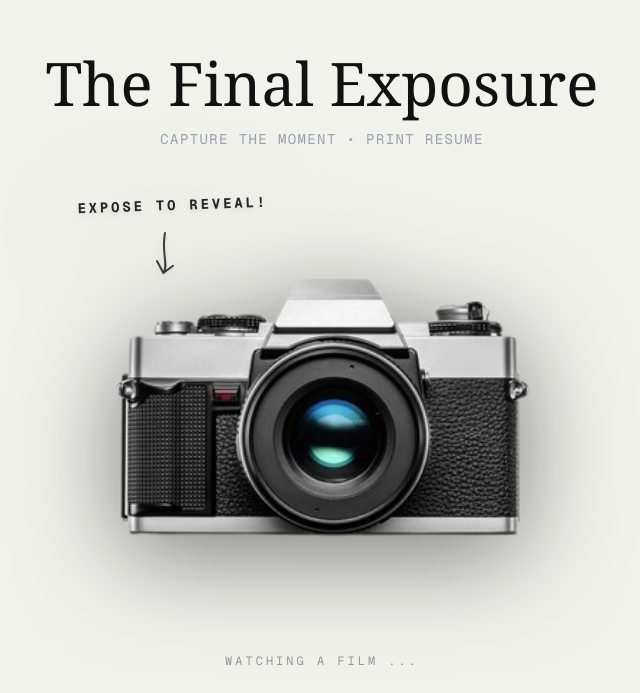
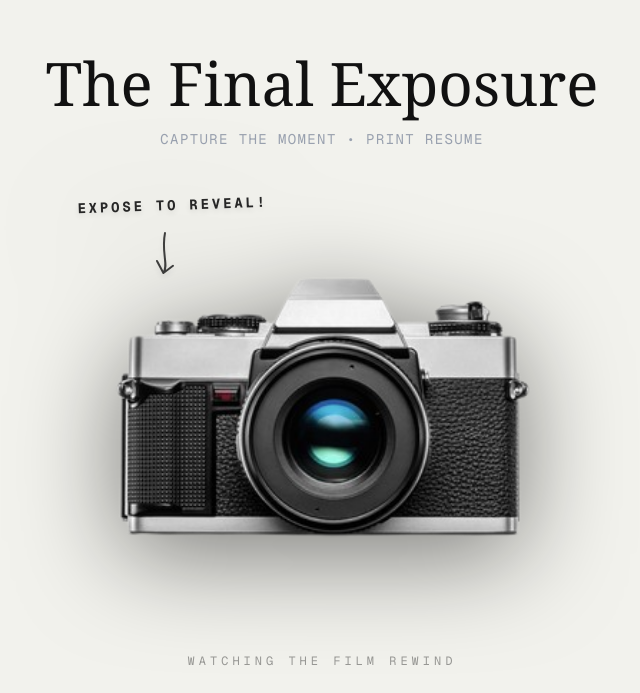
Before and after one commit to wwaiyyee/wwaiyyee, a Next.js app: page / in a window 1280 px wide. Shown: the part 5646-6339 px from the top of the page, without its empty margins (318-958 px from the left). Built offline with nearby package versions, Linux system fonts and the light colour scheme.

Commit message:
feat: back-to-top click shows 'let's go back to the first frame!' before scrolling

```diff
--- a/components/HomeView.tsx
+++ b/components/HomeView.tsx
@@ -30,6 +30,7 @@ export function HomeView({ onSelectProject }: { onSelectProject: (p: any) => voi
     const [isSnapping, setIsSnapping] = useState(false);
     const [photoPrinted, setPhotoPrinted] = useState(false);
     const [isResumeModalOpen, setIsResumeModalOpen] = useState(false);
+    const [isRewinding, setIsRewinding] = useState(false);
 
     const handleSnapPhoto = () => {
         if (photoPrinted) return;
@@ -587,11 +588,18 @@ export function HomeView({ onSelectProject }: { onSelectProject: (p: any) => voi
 
                 {/* Back to Top */}
                 <button
-                    onClick={() => window.scrollTo({ top: 0, behavior: 'smooth' })}
-                    className="group relative z-20 mt-6 mb-2 font-mono text-xs tracking-[0.25em] uppercase text-[#111]/40 hover:text-[#111]/80 transition-colors duration-300 cursor-pointer"
+                    onClick={() => {
+                        if (isRewinding) return;
+                        setIsRewinding(true);
+                        setTimeout(() => {
+                            window.scrollTo({ top: 0, behavior: 'smooth' });
+                            setIsRewinding(false);
+                        }, 900);
+                    }}
+                    className="relative z-20 mt-6 mb-2 font-mono tracking-[0.25em] uppercase text-[#111]/40 hover:text-[#111]/70 transition-all duration-300 cursor-pointer"
                 >
-                    <span className="group-hover:opacity-0 group-hover:scale-95 transition-all duration-200 absolute inset-0 flex items-center justify-center whitespace-nowrap">watching a film ...</span>
-                    <span className="opacity-0 group-hover:opacity-100 group-hover:scale-100 scale-95 transition-all duration-200 flex items-center justify-center whitespace-nowrap">film unfold!</span>
+                    <span className={`transition-all duration-500 ${isRewinding ? 'opacity-0 text-xs pointer-events-none absolute inset-0 flex items-center justify-center' : 'opacity-100 text-xs flex items-center justify-center'}`}>watching the film rewind</span>
+                    <span className={`transition-all duration-500 ${isRewinding ? 'opacity-100 text-base md:text-lg font-semibold text-[#111]/70 flex items-center justify-center whitespace-nowrap' : 'opacity-0 text-base pointer-events-none absolute inset-0 flex items-center justify-center'}`}>let&apos;s go back to the first frame!</span>
                 </button>
             </footer>
 
```
